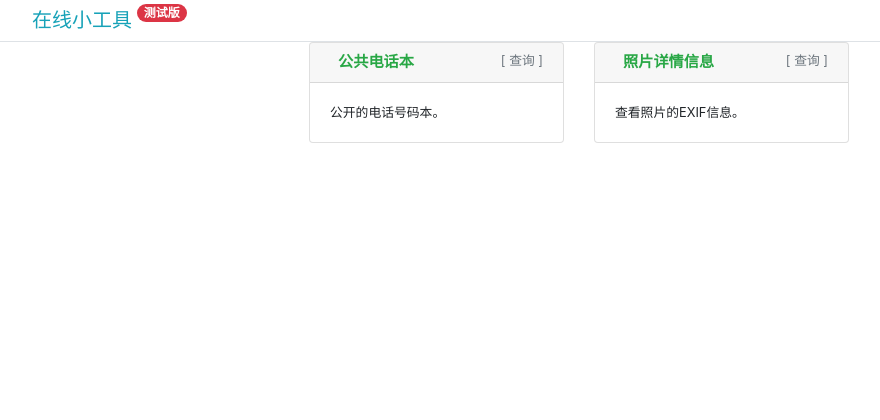
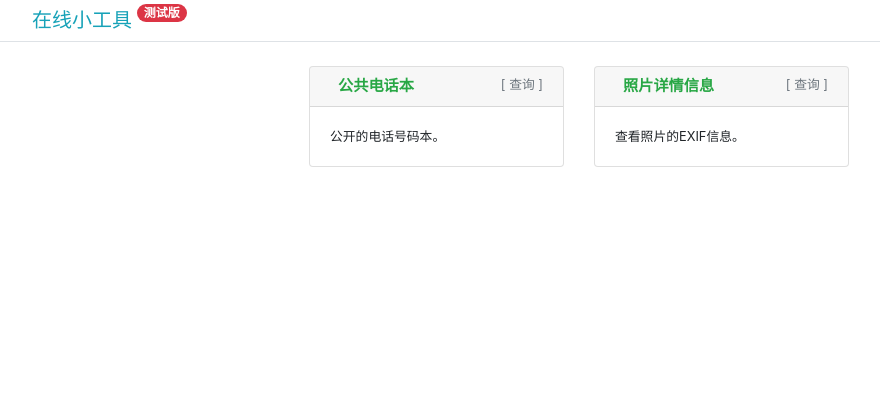
Before and after one commit to lgtm-migrator/tools-2, a PHP site: page /index.php in a window 1280 px wide. Shown: the top 420 px of the page, without its empty margins (61-941 px from the left). Run offline with PHP 8.4, Linux system fonts and the light colour scheme; some libraries are stand-ins or nearby versions.

Commit message:
调整 页头样式

```diff
--- a/header.php
+++ b/header.php
@@ -39,7 +39,7 @@
 </head>
 <body>
 
-<div id="jt_header">
+<div class="mb-3 mb-lg-4" id="jt_header">
     <div class="py-1 py-lg-2 container" id="logo">
         <a class="text-decoration-none" href="/index.php">
             <span class="mr-1 mr-lg-2 logo-img">
```
